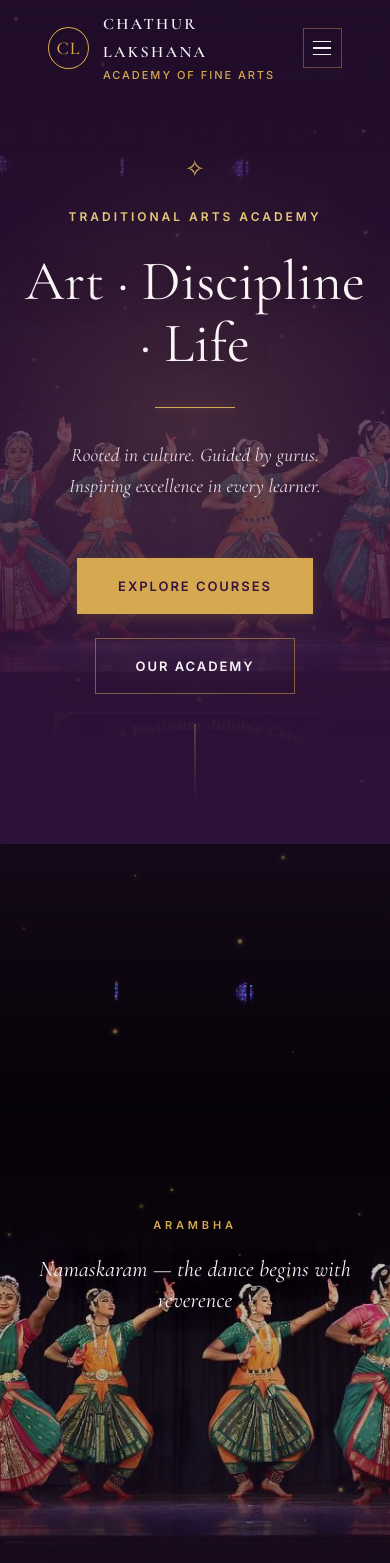
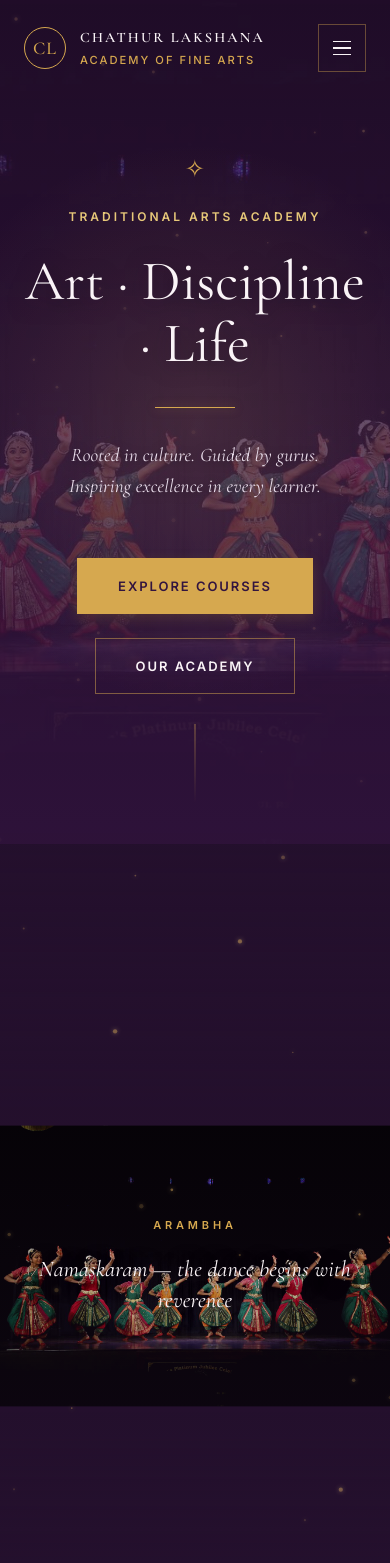
Before and after one commit to smadhan6002/dancesite, a React (Vite) app: page / in a window 390 px wide. Shown: the top 1563 px of the page. Built offline with nearby package versions, Linux system fonts and the light colour scheme.

Commit message:
Fix mobile responsiveness issues across components

```diff
--- a/src/components/Navbar.tsx
+++ b/src/components/Navbar.tsx
@@ -40,16 +40,22 @@ export default function Navbar() {
         backdropFilter: scrolled ? 'blur(12px)' : 'none',
         borderBottom: scrolled ? '1px solid rgba(214, 168, 79, 0.2)' : '1px solid transparent',
         transition: 'all 0.4s ease',
+        // Ensure navbar respects viewport width
+        width: '100%',
+        boxSizing: 'border-box',
       }}
     >
       <div style={{
         display: 'flex',
         alignItems: 'center',
         justifyContent: 'space-between',
-        padding: '0 48px',
+        // Responsive horizontal padding
+        padding: '0 24px',
         height: scrolled ? '72px' : '96px', // Compacts on scroll
         maxWidth: '100%',
         transition: 'height 0.4s ease',
+        // Allow logo and brand to wrap on very small screens
+        flexWrap: 'wrap',
       }}>
         {/* Logo */}
         <a href="#" onClick={e => { e.preventDefault(); window.scrollTo({ top: 0, behavior: 'smooth' }) }}
@@ -68,7 +74,8 @@ export default function Navbar() {
           <div>
             <div style={{
               fontFamily: "var(--font-display)",
-              fontSize: '16px',
+               // Responsive logo text size using clamp
+               fontSize: 'clamp(0.9rem, 2vw, 1rem)',
                fontWeight: 600,
                letterSpacing: '0.15em',
                color: 'var(--cream)',
@@ -76,7 +83,8 @@ export default function Navbar() {
             }}>CHATHUR LAKSHANA</div>
             <div style={{
               fontFamily: "var(--font-body)",
-              fontSize: '11px',
+               // Responsive subtext size
+               fontSize: 'clamp(0.7rem, 1.5vw, 0.8rem)',
                fontWeight: 500,
                letterSpacing: '0.18em',
                color: 'var(--color-accent)',
@@ -139,14 +147,14 @@ export default function Navbar() {
           <button
             onClick={() => setMobileOpen(!mobileOpen)}
             style={{
-            display: 'none',
               background: 'none',
               border: '1px solid rgba(214, 168, 79, 0.4)',
               cursor: 'pointer',
-            width: '40px', height: '40px',
+              width: '48px', height: '48px',
               alignItems: 'center', justifyContent: 'center',
               flexDirection: 'column', gap: '5px',
               padding: '8px',
+              zIndex: 200,
             }}
             className="mobile-menu-btn"
           >
@@ -165,10 +173,15 @@ export default function Navbar() {
             exit={{ opacity: 0, height: 0 }}
             transition={{ duration: 0.3 }}
             style={{
+               position: 'fixed',
+               top: 0,
+               left: 0,
+               right: 0,
                backgroundColor: 'var(--deep-purple)',
                borderTop: '1px solid rgba(214, 168, 79, 0.2)',
                overflow: 'hidden',
                boxShadow: '0 10px 30px rgba(0,0,0,0.5)',
+               zIndex: 150,
              }}
           >
             {navLinks.map(link => (
@@ -200,7 +213,14 @@ export default function Navbar() {
       <style>{`
         @media (max-width: 768px) {
           .mobile-menu-btn { display: flex !important; }
+          nav .btn-primary { display: none !important; }
+          /* Hide desktop navigation on mobile */
           nav > div > div:not(.mobile-menu-btn) { display: none !important; }
+          /* Ensure logo area wraps nicely */
+          nav a { flex-wrap: wrap; }
+        }
+        @media (min-width: 769px) {
+          .mobile-menu-btn { display: none !important; }
         }
       `}</style>
     </motion.nav>
--- a/src/index.css
+++ b/src/index.css
@@ -242,3 +242,30 @@ body {
     transition-duration: 0.01ms !important;
   }
 }
+
+/* Hero Section background styling */
+.hero-bg {
+  background-size: cover;
+  background-position: center 20%;
+}
+
+@media (max-width: 768px) {
+  .hero-bg {
+    /* Use cover to fill the screen, but anchor to the top so faces aren't cut off */
+    background-size: cover;
+    background-position: center top;
+  }
+}
+
+/* Dance Sequence Images Responsive Styling */
+.dance-seq-img {
+  object-fit: cover;
+  object-position: center 15%;
+}
+
+@media (max-width: 768px) {
+  .dance-seq-img {
+    object-fit: contain;
+    object-position: center center;
+  }
+}
--- a/src/sections/DanceSequenceSection.tsx
+++ b/src/sections/DanceSequenceSection.tsx
@@ -77,11 +77,10 @@ export default function DanceSequenceSection() {
                   <img
                     src={f.src}
                     alt=""
+                    className="dance-seq-img"
                     style={{
                       width: '100%',
                       height: '100%',
-                    objectFit: 'cover',
-                    objectPosition: 'center 15%',
                       transform: `scale(${camScale}) translateY(${camPanY}px)`,
                       filter: 'saturate(0.92) contrast(1.05)',
                     }}
--- a/src/sections/HeroSection.tsx
+++ b/src/sections/HeroSection.tsx
@@ -25,10 +25,9 @@ export default function HeroSection() {
         style={{
           position: 'absolute', inset: 0, zIndex: 0,
           backgroundImage: `url('${heroImage}')`,
-          backgroundSize: 'cover',
-          backgroundPosition: 'center 20%', // Shifted slightly to keep focus on dancer
           backgroundRepeat: 'no-repeat',
         }}
+        className="hero-bg"
       />
 
       {/* Deep Purple Cinematic Overlay */}
```
Also changed, not shown: src/sections/ContactSection.tsx (indentation only). Lines whose indentation alone changed are shown as unchanged.
